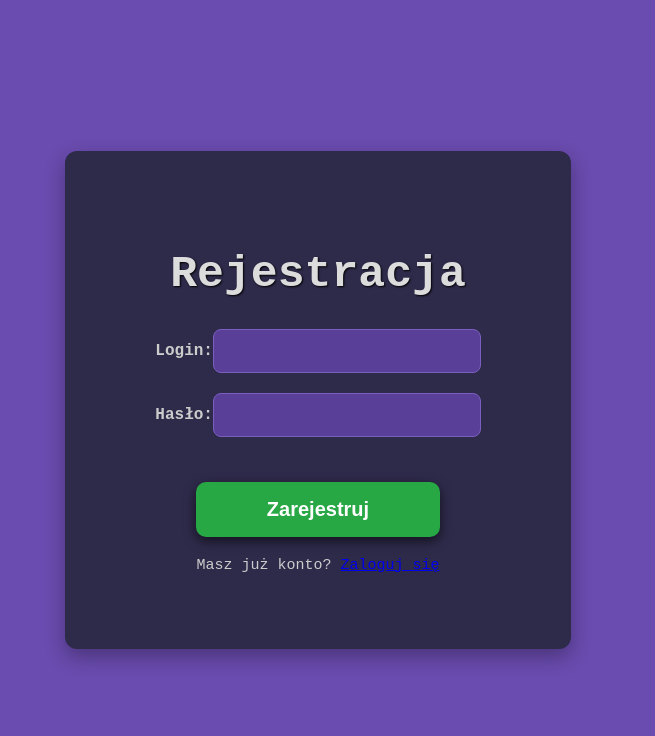
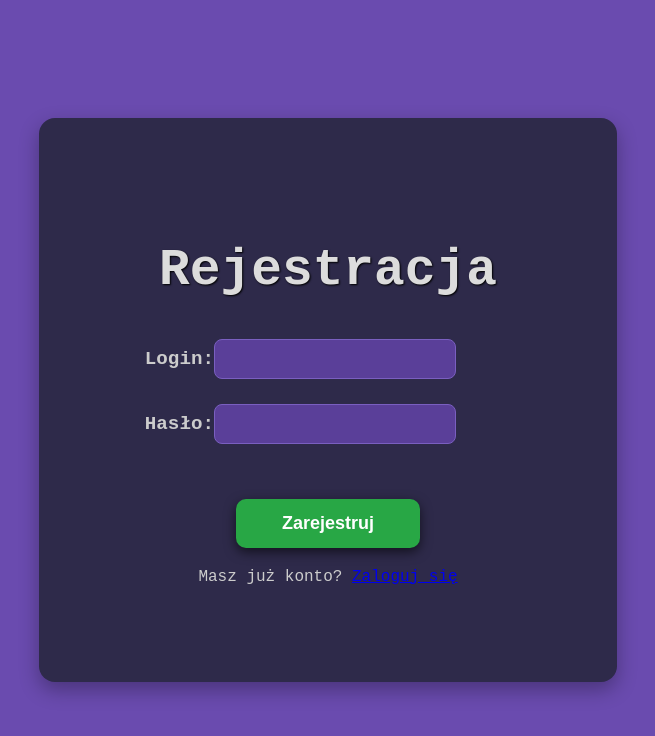
Before and after one commit to Karol301/FSTATS, a React (Vite) app in the folder frontend/: page /register in a window 1280 px wide. Shown: the top 736 px of the page, without its empty margins (372-1027 px from the left). Built offline with nearby package versions, Linux system fonts and the light colour scheme.

Commit message:
Detail page + logo button

```diff
--- a/frontend/src/App.jsx
+++ b/frontend/src/App.jsx
@@ -4,7 +4,7 @@ import LoginForm from './components/LoginForm';
 import RegisterForm from './components/RegisterForm';
 import Home from './components/Home';
 import SearchResultsPage from './components/SearchResultPage';
-import SearchBar from './components/SearchBar';
+import TeamDetailsPage from './components/TeamDetailsPage';
 
 const apiUrl = 'http://localhost:5000';
 
@@ -18,6 +18,7 @@ function App() {
           <Route path="/register" element={<RegisterForm apiUrl={apiUrl} />} />
           <Route path="/home" element={<Home apiUrl={apiUrl} />} />
           <Route path="/search-results" element={<SearchResultsPage />} />
+          <Route path="/teams/:teamName" element={<TeamDetailsPage />} />
         </Routes>
       </div>
     </Router>
--- a/frontend/src/components/Home.jsx
+++ b/frontend/src/components/Home.jsx
@@ -1,11 +1,14 @@
 import React from 'react';
 import '../style/index.css';
+import '../style/Home.css';
+import '../style/TeamCard.css';
 import TeamLogo from './TeamLogo';
 import SearchBar from './SearchBar';
+import { useNavigate } from 'react-router-dom';
 
-const apiUrl = 'http://localhost:5000';
+function Home({ apiUrl }) {
+  const navigate = useNavigate();
 
-function Home() {
   const topTeams = [
     'Real Madrid',
     'Manchester City',
@@ -19,6 +22,11 @@ function Home() {
     'Chelsea'
   ];
 
+  const handleTeamClick = (teamName) => {
+    // Przekieruj do np. /teams/Real%20Madrid
+    navigate(`/teams/${encodeURIComponent(teamName)}`);
+  };
+
   return (
     <div className="home-container">
       <SearchBar />
@@ -27,7 +35,11 @@ function Home() {
         {topTeams.map((team) => (
           <div key={team} className="team-card">
             <h3 className="team-name">{team}</h3>
-            <TeamLogo teamName={team} apiUrl={apiUrl} />
+            <TeamLogo
+              teamName={team}
+              apiUrl={apiUrl}
+              onClick={() => handleTeamClick(team)}
+            />
           </div>
         ))}
       </div>
--- a/frontend/src/components/LoginForm.jsx
+++ b/frontend/src/components/LoginForm.jsx
@@ -1,5 +1,6 @@
 import React, { useState } from 'react';
 import { useNavigate, Link } from 'react-router-dom';
+import '../style/Auth.css';
 
 function LoginForm({ apiUrl }) {
   const [username, setUsername] = useState('');
--- a/frontend/src/components/RegisterForm.jsx
+++ b/frontend/src/components/RegisterForm.jsx
@@ -1,5 +1,6 @@
 import React, { useState } from 'react';
 import { useNavigate, Link } from 'react-router-dom';
+import '../style/Auth.css';
 
 function RegisterForm({ apiUrl }) {
   const [username, setUsername] = useState('');
--- /dev/null
+++ b/frontend/src/components/TeamDetailsPage.jsx
@@ -0,0 +1,14 @@
+import React from 'react';
+import { useParams } from 'react-router-dom';
+
+function TeamDetailsPage() {
+  const { teamName } = useParams();
+
+  return (
+    <div style={{ padding: '40px', textAlign: 'center' }}>
+      <p>Strona drużyny: <strong>{decodeURIComponent(teamName)}</strong></p>
+    </div>
+  );
+}
+
+export default TeamDetailsPage;
--- /dev/null
+++ b/frontend/src/style/Auth.css
@@ -0,0 +1,120 @@
+body {
+  margin: 0;
+  font-family: 'Courier New', Courier, monospace;
+  background-color: #6a4baf;
+  color: #fff;
+  height: 100vh;
+  display: flex;
+  justify-content: center;
+  align-items: center;
+}
+
+.auth-container {
+  max-width: 700px;
+  margin: 0 auto;
+  padding: 80px 60px;
+  background-color: #2e2a4a;
+  border-radius: 16px;
+  box-shadow: 0 8px 20px rgba(0, 0, 0, 0.3);
+  width: 100%;
+  color: #fff;
+  display: flex;
+  flex-direction: column;
+  align-items: center;
+  font-family: 'Courier New', Courier, monospace;
+}
+
+h2 {
+  text-align: center;
+  margin-bottom: 40px;
+  font-weight: 900;
+  font-size: 3.2rem;
+  color: #dcdcdc;
+  text-shadow: 1px 1px 2px #000;
+}
+
+form {
+  display: flex;
+  flex-direction: column;
+  width: 100%;
+  align-items: center;
+}
+
+.auth-container label {
+  display: flex;
+  justify-content: flex-start;
+  align-items: center;
+  width: 80%;
+  margin-bottom: 25px;
+  font-weight: 700;
+  color: #ccc;
+  font-size: 1.2rem;
+}
+
+.auth-container label span {
+  margin-right: 10px;
+  width: 100px;
+}
+
+.auth-container input[type="text"],
+.auth-container input[type="password"] {
+  width: 60%;
+  padding: 10px;
+  border: 1px solid #7a5fc0;
+  border-radius: 8px;
+  font-size: 16px;
+  background-color: #5a3f99;
+  color: #eee;
+  font-weight: 700;
+  transition: border-color 0.3s ease;
+}
+
+.auth-container input:focus {
+  border-color: #9b7de8;
+  outline: none;
+  background-color: #6a4baf;
+}
+
+.btn-primary.login {
+  width: 40%;
+  padding: 14px;
+  font-size: 18px;
+  margin-top: 30px;
+  background-color: #28a745;
+  color: white;
+  font-weight: 900;
+  border: none;
+  border-radius: 10px;
+  cursor: pointer;
+  box-shadow: 0 4px 12px rgba(0, 0, 0, 0.6);
+  transition: background-color 0.3s ease;
+}
+
+.btn-primary.login:hover {
+  background-color: #218838;
+}
+
+.message {
+  margin-bottom: 15px;
+  padding: 10px;
+  border-radius: 4px;
+  font-weight: 700;
+  text-align: center;
+}
+
+.message.success {
+  background-color: #d4edda;
+  color: #155724;
+}
+
+.message.error {
+  background-color: #f8d7da;
+  color: #721c24;
+}
+
+.auth-container p {
+  margin-top: 20px;
+  font-size: 1rem;
+  color: #ccc;
+  text-align: center;
+}
--- /dev/null
+++ b/frontend/src/style/Home.css
@@ -0,0 +1,17 @@
+.home-container {
+    text-align: center;
+    padding: 2rem;
+  }
+
+  .home-title {
+    font-size: 2rem;
+    margin-bottom: 1rem;
+  }
+
+  .teams-grid {
+    display: grid;
+    grid-template-columns: repeat(auto-fill, minmax(180px, 1fr));
+    gap: 2rem;
+    justify-items: center;
+    margin-top: 2rem;
+  }
--- /dev/null
+++ b/frontend/src/style/TeamCard.css
@@ -0,0 +1,68 @@
+.home-container {
+  text-align: center;
+  padding: 2rem;
+  font-family: 'Courier New', Courier, monospace;
+}
+
+.home-title {
+  font-size: 2rem;
+  margin-bottom: 1rem;
+}
+
+.teams-grid {
+  display: grid;
+  grid-template-columns: repeat(5, 1fr);
+  gap: 2rem;
+  margin-top: 2rem;
+  justify-items: center;
+  padding-bottom: 2rem;
+}
+
+.team-card {
+  background-color: #2e2a4a;
+  width: 200px;
+  height: 240px;
+  padding: 1.5rem;
+  border-radius: 12px;
+  box-shadow: 0 4px 12px rgba(0, 0, 0, 0.4);
+  transition: transform 0.2s ease;
+  display: flex;
+  flex-direction: column;
+  align-items: center;
+  justify-content: space-between;
+  font-family: 'Courier New', Courier, monospace;
+}
+
+.team-card:hover {
+  transform: scale(1.05);
+}
+
+.team-card img {
+  width: 120px;
+  height: 120px;
+  object-fit: contain;
+  margin: 0 auto;
+  display: block;
+}
+
+.team-card h3 {
+  font-size: 1.2rem;
+  color: #f0f0f0;
+  margin-top: 0.5rem;
+}
+
+.team-name {
+  font-size: 1.1rem;
+  font-weight: bold;
+  text-align: center;
+  color: #fff;
+  margin-top: 0.5rem;
+}
+
+.logo-button {
+  all: unset;
+  cursor: pointer;
+  display: flex;
+  justify-content: center;
+  align-items: center;
+}
--- a/frontend/src/style/index.css
+++ b/frontend/src/style/index.css
@@ -1,170 +1,23 @@
-body {
-  margin: 0;
-  font-family: 'Minecraft', monospace, 'Segoe UI', Tahoma, Geneva, Verdana, sans-serif;
-  background-color: #6a4baf;
-  color: #fff;
-  height: 100vh;
-  display: flex;
-  justify-content: center;
-  align-items: center;
-}
-
-.auth-container {
-  max-width: 600px;
-  margin: 0 auto;
-  padding: 60px 50px;
-  background-color: #2e2a4a;
-  border-radius: 12px;
-  box-shadow: 0 8px 20px rgba(0,0,0,0.3);
-  width: 100%;
-  color: #fff;
-  display: flex;
-  flex-direction: column;
-  align-items: center;
-}
-
-h2 {
-  text-align: center;
-  margin-bottom: 30px;
-  font-weight: 900;
-  font-size: 2.8rem;
-  color: #dcdcdc;
-  text-shadow: 1px 1px 2px #000;
-  font-family: 'Minecraft', monospace, 'Segoe UI', Tahoma, Geneva, Verdana, sans-serif;
-}
-
-form {
-  display: flex;
-  flex-direction: column;
-  width: 100%;
-  align-items: center;
-}
-
-.auth-container label {
-  display: flex;
-  justify-content: space-between;
-  align-items: center;
-  width: 80%;
-  margin-bottom: 20px;
-  font-weight: 700;
-  color: #ccc;
-  font-family: 'Minecraft', monospace, 'Segoe UI', Tahoma, Geneva, Verdana, sans-serif;
-}
-
-.auth-container label span {
-  width: 100px;
-  text-align: right;
-  margin-right: 10px;
-}
-
-.auth-container input[type="text"],
-.auth-container input[type="password"] {
-  flex: 1;
-  padding: 12px 14px;
-  border: 1px solid #7a5fc0;
-  border-radius: 8px;
-  font-size: 16px;
-  background-color: #5a3f99;
-  color: #eee;
-  font-weight: 700;
-  transition: border-color 0.3s ease;
-}
-
-.auth-container input:focus {
-  border-color: #9b7de8;
-  outline: none;
-  background-color: #6a4baf;
-}
-
-.btn-primary.login {
-  width: 60%;
-  padding: 16px;
-  font-size: 20px;
-  margin-top: 25px;
-  background-color: #28a745;
-  color: white;
-  font-weight: 900;
-  border: none;
-  border-radius: 10px;
-  cursor: pointer;
-  box-shadow: 0 4px 12px rgba(0, 0, 0, 0.6);
-  transition: background-color 0.3s ease;
-}
-
-.btn-primary.login:hover {
-  background-color: #218838;
-}
-
-.message {
-  margin-bottom: 15px;
-  padding: 10px;
-  border-radius: 4px;
-  font-weight: 700;
-  text-align: center;
-}
-
-.message.success {
-  background-color: #d4edda;
-  color: #155724;
-}
-
-.message.error {
-  background-color: #f8d7da;
-  color: #721c24;
-}
-
-.auth-container p {
-  margin-top: 20px;
-  font-size: 15px;
-  color: #ccc;
-  text-align: center;
-}
-
-.home-container {
-  text-align: center;
-  padding: 2rem;
-  font-family: 'Minecraft', monospace, 'Segoe UI', Tahoma, Geneva, Verdana, sans-serif;
-}
-
 .teams-grid {
   display: grid;
   grid-template-columns: repeat(5, 1fr);
   gap: 2rem;
+  justify-items: center;
   margin-top: 2rem;
+  max-width: 1200px;
+  margin-left: auto;
+  margin-right: auto;
 }
 
 .team-card {
   background-color: #2e2a4a;
-  padding: 1.5rem;
-  border-radius: 12px;
-  box-shadow: 0 4px 12px rgba(0, 0, 0, 0.4);
-  transition: transform 0.2s ease;
-}
-
-.team-card:hover {
-  transform: scale(1.05);
-}
-
-.team-card h3 {
-  margin-bottom: 1rem;
-  font-size: 1.2rem;
-  color: #f0f0f0;
-}
-.home-title {
-  font-size: 2rem;
-  margin-bottom: 1rem;
-}
-
-.teams-grid {
-  display: grid;
-  grid-template-columns: repeat(5, 1fr);
-  gap: 2rem;
-  margin-top: 2rem;
-}
-
-.team-card {
-  background-color: #2e2a4a;
-  padding: 1.5rem;
+  width: 180px;
+  height: 220px;
+  display: flex;
+  flex-direction: column;
+  align-items: center;
+  justify-content: center;
+  padding: 1rem;
   border-radius: 12px;
   box-shadow: 0 4px 12px rgba(0, 0, 0, 0.4);
   transition: transform 0.2s ease;
@@ -175,11 +28,15 @@ form {
 }
 
 .team-card img {
-  max-width: 100px;
-  height: auto;
+  width: 80px;
+  height: 80px;
+  object-fit: contain;
+  margin-bottom: 1rem;
 }
 
 .team-name {
   font-size: 1rem;
-  margin-bottom: 0.5rem;
+  font-weight: bold;
+  color: #fff;
+  text-align: center;
 }
```
Also changed, not shown: frontend/src/components/TeamLogo.jsx (+18 -7 lines).
